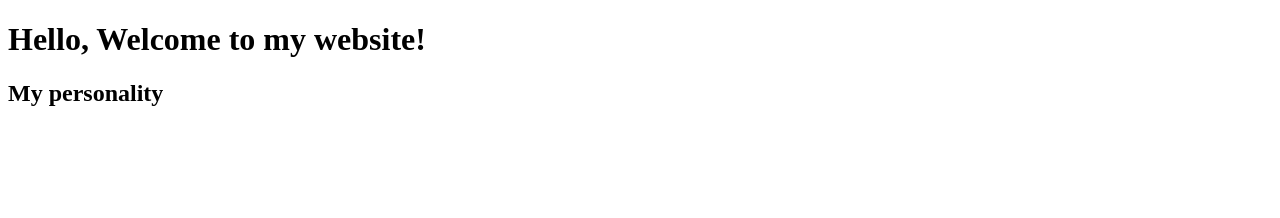
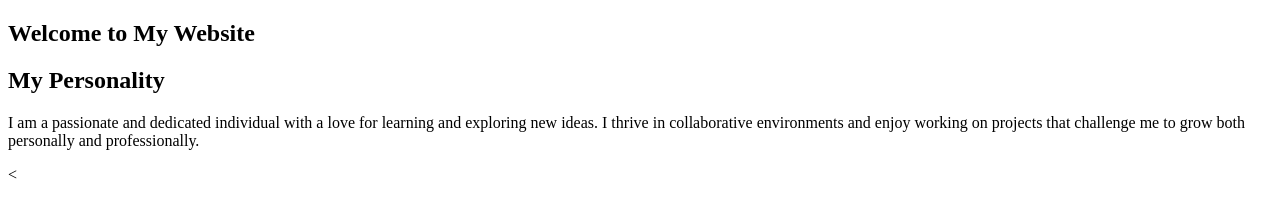
Before and after one commit to SeaThitipat/Port-CENextGen4-, a plain HTML site: page index.html in a window 1280 px wide. Drawn offline with Linux system fonts and the light colour scheme.

Commit message:
rearrange html page, add css stickybar and add stickybar_content.js
rearrange html for styling in future
and add .js for changing content in stickybar when it stick.

```diff
--- a/index.html
+++ b/index.html
@@ -1,3 +1,4 @@
+
 <!DOCTYPE html>
 <html lang="en">
 <head>
@@ -6,8 +7,21 @@
     <title>Document</title>
 </head>
 <body>
-    <h1>Hello, Welcome to my website!</h1>
-    <h2>My personality</h2>
-
-</body>
+    <section id="intro">
+        <div id="welcome">
+            <h1>Welcome to My Website</h1>
+        </div>
+        <section id="personality">
+            <div class="Heading">
+                <h2>My Personality</h2>
+            </div>
+            <div class="Content">
+                <p>I am a passionate and dedicated individual with a love for learning and exploring new ideas. I thrive in collaborative environments and enjoy working on projects that challenge me to grow both personally and professionally.</p>
+            </div>
+        </section>
+    </section>
+    <div class="stickyBar">
+        <script></script>
+    </div>
+    <
 </html>
```
Also changed, not shown: css/css.css (+8 -0 lines), js/js.js (deleted), js/stickyBar_Content.js (added).
